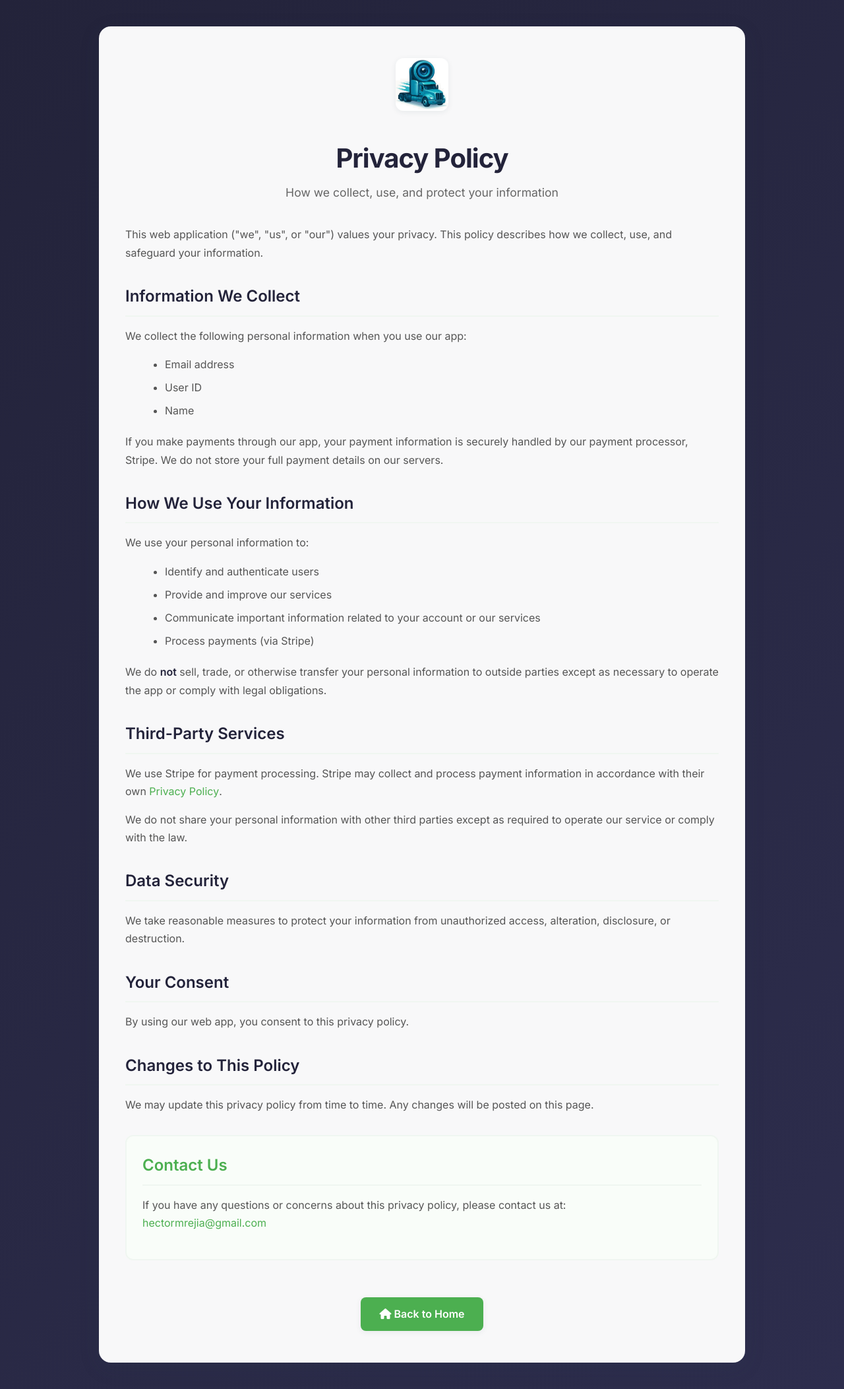
After one commit to hector6298/usdot_lookup_tool, a FastAPI app: template app/templates/privacy_policy.html in a window 1280 px wide. The commit adds this page. Shown: the whole page at 66% size. Run offline with FastAPI, Linux system fonts and the light colour scheme; the template is opened without the code that fills it, so the values that code supplies are empty; parts of the project's set-up code (start-up, migrations or seed data) failed here and were passed over.

Commit message:
Add privacy policy page with navigation links
Co-authored-by: hector6298 <41920808+hector6298@users.noreply.github.com>

```diff
--- a/app/main.py
+++ b/app/main.py
@@ -6,7 +6,7 @@ from starlette.middleware.sessions import SessionMiddleware
 from contextlib import asynccontextmanager
 from typing import AsyncGenerator
 from app.database import init_db
-from app.routes import dashboard, upload, auth, home, data, salesforce, heartbeat, blog
+from app.routes import dashboard, upload, auth, home, data, salesforce, heartbeat, blog, privacy
 from app.middleware.session_timeout import SessionTimeoutMiddleware
 
 # Configure Logging to Console
@@ -44,6 +44,7 @@ app.add_middleware(
 app.include_router(auth.router)
 app.include_router(home.router)
 app.include_router(blog.router)
+app.include_router(privacy.router)
 app.include_router(dashboard.router)
 app.include_router(upload.router)
 app.include_router(data.router)
--- a/app/templates/home.html
+++ b/app/templates/home.html
@@ -203,6 +203,9 @@
     <div class="blog-section">
         <h3>Learn More</h3>
         <p><a href="/blog" class="blog-link">Read our blog</a> to discover how automated lead capture can revolutionize your trucking business pipeline</p>
+        <p style="margin-top: 16px; font-size: 0.9rem; color: #777;">
+            <a href="/privacy-policy" style="color: #777; text-decoration: none;">Privacy Policy</a>
+        </p>
     </div>
 </div>
 
--- /dev/null
+++ b/app/templates/privacy_policy.html
@@ -0,0 +1,194 @@
+<!DOCTYPE html>
+<html lang="en">
+<head>
+    <meta charset="UTF-8">
+    <meta name="viewport" content="width=device-width, initial-scale=1.0">
+    <title>Privacy Policy - DotAI</title>
+    <meta name="description" content="Privacy policy for the USDOT Number Lookup Tool. Learn how we collect, use, and protect your information.">
+    <link rel="canonical" href="/privacy-policy">
+    <link rel="stylesheet" href="https://cdnjs.cloudflare.com/ajax/libs/font-awesome/6.4.0/css/all.min.css">
+    <link href="https://fonts.googleapis.com/css2?family=Inter:wght@400;600;700&display=swap" rel="stylesheet">
+    <style>
+        body {
+            font-family: 'Inter', Arial, sans-serif;
+            background: linear-gradient(135deg, #23233a 0%, #2d2d4d 100%);
+            min-height: 100vh;
+            margin: 0;
+            display: flex;
+            justify-content: center;
+            align-items: flex-start;
+            color: #23233a;
+            padding: 40px 16px;
+        }
+        .container {
+            background: rgba(255,255,255,0.97);
+            padding: 48px 40px;
+            border-radius: 18px;
+            box-shadow: 0 8px 32px rgba(44,62,80,0.12);
+            width: 100%;
+            max-width: 900px;
+            margin: 0 auto;
+        }
+        .header {
+            text-align: center;
+            margin-bottom: 40px;
+        }
+        .logo-img {
+            width: 80px;
+            height: 80px;
+            margin-bottom: 16px;
+            border-radius: 12px;
+            box-shadow: 0 2px 8px rgba(44,62,80,0.08);
+        }
+        h1 {
+            font-size: 2.5rem;
+            font-weight: 700;
+            color: #23233a;
+            margin-bottom: 8px;
+            letter-spacing: -1px;
+        }
+        .subtitle {
+            font-size: 1.1rem;
+            color: #666;
+            margin-bottom: 32px;
+            font-weight: 400;
+        }
+        .content {
+            text-align: left;
+            line-height: 1.7;
+        }
+        h2 {
+            font-size: 1.5rem;
+            font-weight: 600;
+            color: #23233a;
+            margin-top: 32px;
+            margin-bottom: 16px;
+            border-bottom: 2px solid #f0f6f1;
+            padding-bottom: 8px;
+        }
+        p, li {
+            font-size: 1rem;
+            color: #555;
+            margin-bottom: 16px;
+        }
+        ul {
+            margin-left: 20px;
+            margin-bottom: 20px;
+        }
+        li {
+            margin-bottom: 8px;
+        }
+        strong {
+            color: #23233a;
+            font-weight: 600;
+        }
+        a {
+            color: #4CAF50;
+            text-decoration: none;
+            font-weight: 500;
+        }
+        a:hover {
+            text-decoration: underline;
+        }
+        .contact-section {
+            background: #f9fdf9;
+            border: 2px solid #f0f6f1;
+            border-radius: 12px;
+            padding: 24px;
+            margin-top: 32px;
+        }
+        .contact-section h2 {
+            margin-top: 0;
+            color: #4CAF50;
+        }
+        .btn-home {
+            display: inline-block;
+            padding: 12px 28px;
+            background: #4CAF50;
+            color: white;
+            text-decoration: none;
+            border-radius: 8px;
+            font-weight: 600;
+            margin-top: 24px;
+            transition: background 0.2s;
+            box-shadow: 0 2px 8px rgba(44,62,80,0.08);
+        }
+        .btn-home:hover {
+            background: #43a047;
+            color: white;
+            text-decoration: none;
+        }
+        @media (max-width: 600px) {
+            .container {
+                padding: 32px 24px;
+            }
+            h1 {
+                font-size: 2rem;
+            }
+            h2 {
+                font-size: 1.3rem;
+            }
+            p, li {
+                font-size: 0.95rem;
+            }
+        }
+    </style>
+</head>
+<body>
+
+<div class="container">
+    <div class="header">
+        <img src="/static/logo/app_logo2.jpg" alt="DotAI Logo" class="logo-img">
+        <h1>Privacy Policy</h1>
+        <p class="subtitle">How we collect, use, and protect your information</p>
+    </div>
+
+    <div class="content">
+        <p>This web application ("we", "us", or "our") values your privacy. This policy describes how we collect, use, and safeguard your information.</p>
+
+        <h2>Information We Collect</h2>
+        <p>We collect the following personal information when you use our app:</p>
+        <ul>
+            <li>Email address</li>
+            <li>User ID</li>
+            <li>Name</li>
+        </ul>
+        <p>If you make payments through our app, your payment information is securely handled by our payment processor, Stripe. We do not store your full payment details on our servers.</p>
+
+        <h2>How We Use Your Information</h2>
+        <p>We use your personal information to:</p>
+        <ul>
+            <li>Identify and authenticate users</li>
+            <li>Provide and improve our services</li>
+            <li>Communicate important information related to your account or our services</li>
+            <li>Process payments (via Stripe)</li>
+        </ul>
+        <p>We do <strong>not</strong> sell, trade, or otherwise transfer your personal information to outside parties except as necessary to operate the app or comply with legal obligations.</p>
+
+        <h2>Third-Party Services</h2>
+        <p>We use Stripe for payment processing. Stripe may collect and process payment information in accordance with their own <a href="https://stripe.com/privacy" target="_blank" rel="noopener noreferrer">Privacy Policy</a>.</p>
+        <p>We do not share your personal information with other third parties except as required to operate our service or comply with the law.</p>
+
+        <h2>Data Security</h2>
+        <p>We take reasonable measures to protect your information from unauthorized access, alteration, disclosure, or destruction.</p>
+
+        <h2>Your Consent</h2>
+        <p>By using our web app, you consent to this privacy policy.</p>
+
+        <h2>Changes to This Policy</h2>
+        <p>We may update this privacy policy from time to time. Any changes will be posted on this page.</p>
+
+        <div class="contact-section">
+            <h2>Contact Us</h2>
+            <p>If you have any questions or concerns about this privacy policy, please contact us at:<br>
+            <strong><a href="mailto:hectormrejia@gmail.com">hectormrejia@gmail.com</a></strong></p>
+        </div>
+
+        <div style="text-align: center; margin-top: 32px;">
+            <a href="/" class="btn-home"><i class="fas fa-home"></i> Back to Home</a>
+        </div>
+    </div>
+</div>
+
+</body>
+</html>
```
Also changed, not shown: app/routes/privacy.py (added, +11 -0 lines), app/templates/base_dashboard.html (+10 -0 lines), tests/test_privacy_policy.py (added, +52 -0 lines).
